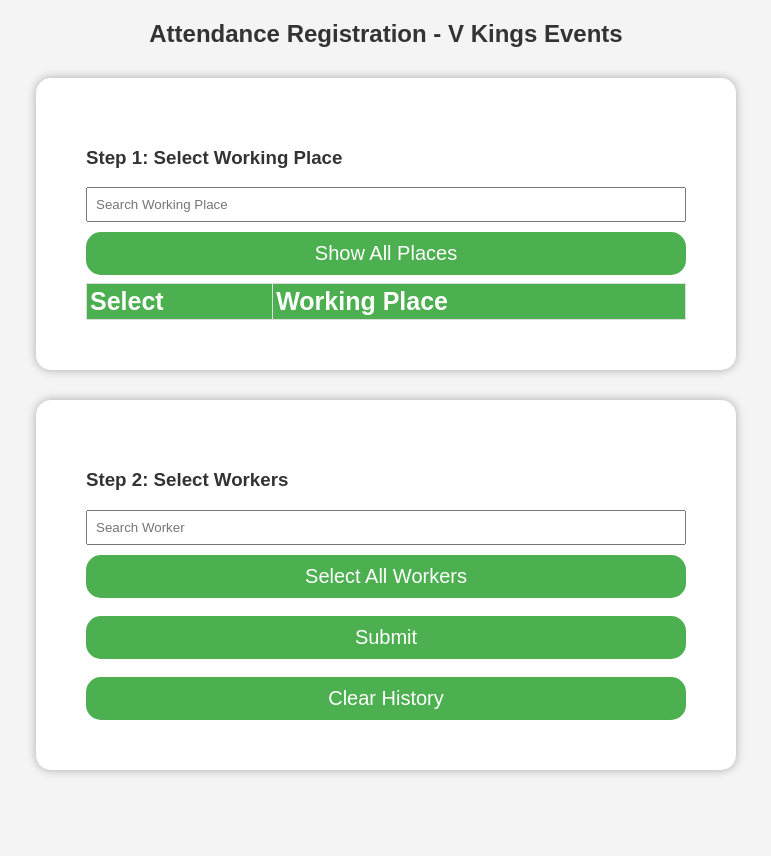
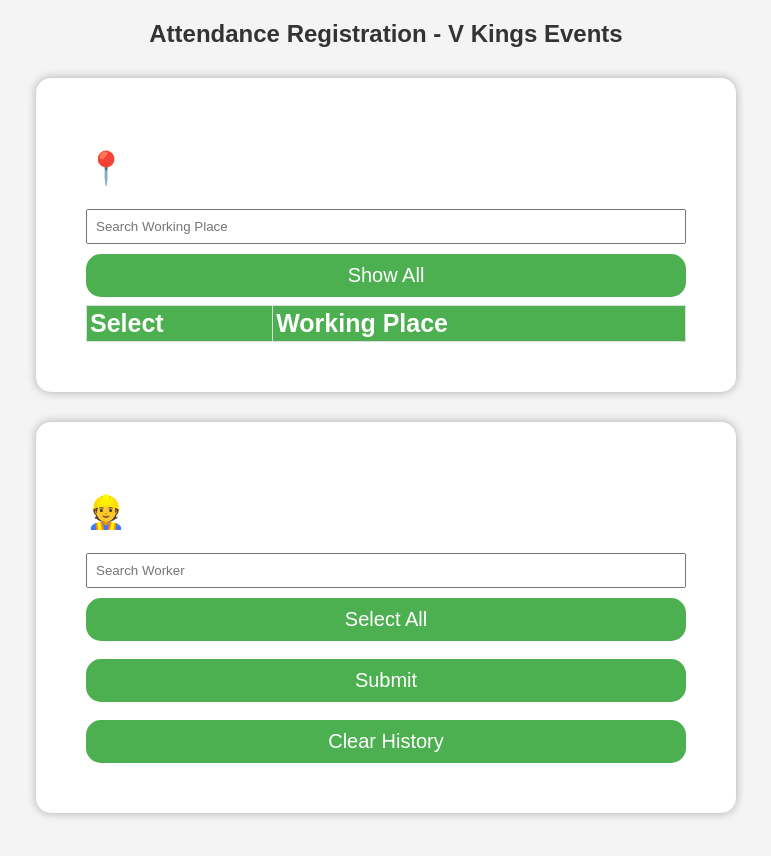
Before and after one commit to Vkingsevent/Attendance.github.io, a plain HTML site: page Attendance Registration.html in a window 1280 px wide. Shown: the whole page, without its empty margins (254-1025 px from the left). Before the commit the page ends 820 px from the top, so only its background shows below. Drawn offline with Linux system fonts and the light colour scheme.

Commit message:
Update Attendance Registration.html

```diff
--- a/Attendance Registration.html
+++ b/Attendance Registration.html
@@ -83,9 +83,9 @@ input[type="checkbox"] {
   <h2>Attendance Registration - V Kings Events</h2>
 
   <div>
-    <h3>Step 1: Select Working Place</h3>
+    <h1>📍</h1>
     <input type="text" id="searchPlaceInput" placeholder="Search Working Place" oninput="searchAndShowPlaces()">
-    <button onclick="showAllPlaces()">Show All Places</button>
+    <button onclick="showAllPlaces()">Show All</button>
 
     <table id="placesTable">
       <thead>
@@ -101,9 +101,9 @@ input[type="checkbox"] {
   </div>
 
   <div>
-    <h3>Step 2: Select Workers</h3>
+    <h1>👷</h1>
     <input type="text" id="searchInput" placeholder="Search Worker" oninput="searchAndShowWorkers()">
-    <button onclick="selectAllWorkers()">Select All Workers</button><br>
+    <button onclick="selectAllWorkers()">Select All</button><br>
 
     <table id="workersTable" style="display:none;" >
       <thead>
```
